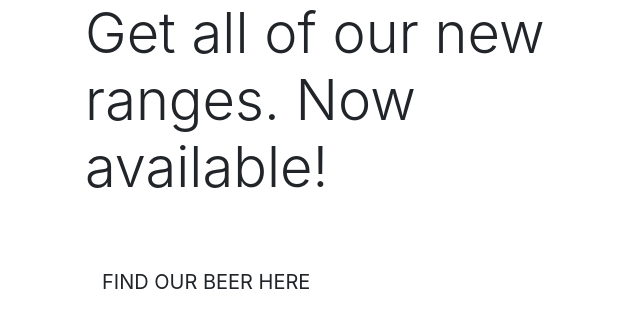
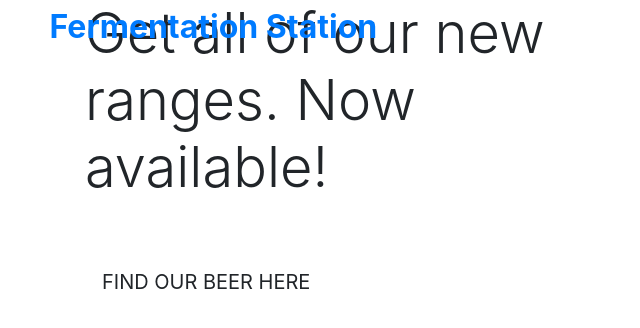
Before and after one commit to Ted-Williams/fermentation-station-app, a Django app: page / in a window 1280 px wide. Shown: the top 328 px of the page, without its empty margins (0-640 px from the left). Run offline with Django 3.2, Linux system fonts and the light colour scheme; some libraries are stand-ins or nearby versions.

Commit message:
added h2 to base template

```diff
--- a/templates/base.html
+++ b/templates/base.html
@@ -32,7 +32,18 @@
     <title>Fermentation Station {% block extra_title %}{% endblock %}</title>
   </head>
   <body>
-    <header class="container-fluid fixed-top"></header>
+    <header class="container-fluid fixed-top">
+      <div class="row">
+        <div class="col-12 col-lg-4 my-auto py-1 py-lg-0 text-center text-leg-left">
+          <a href="{% url 'home' %}" class="nav-link main-logo-link">
+            <h2 class="logo-font text-black my-0"><strong>Fermentation Station</strong></h2>
+          </a>
+        </div>
+        <div class="col-12 col-lg-4 my-auto py-1 py-lg-0 text-center text-leg-left"></div>
+        <div class="col-12 col-lg-4 my-auto py-1 py-lg-0 text-center text-leg-left"></div>
+      </div>
+
+    </header>
 
     {% if messages %}
         <div class="message-container"></div>
```
